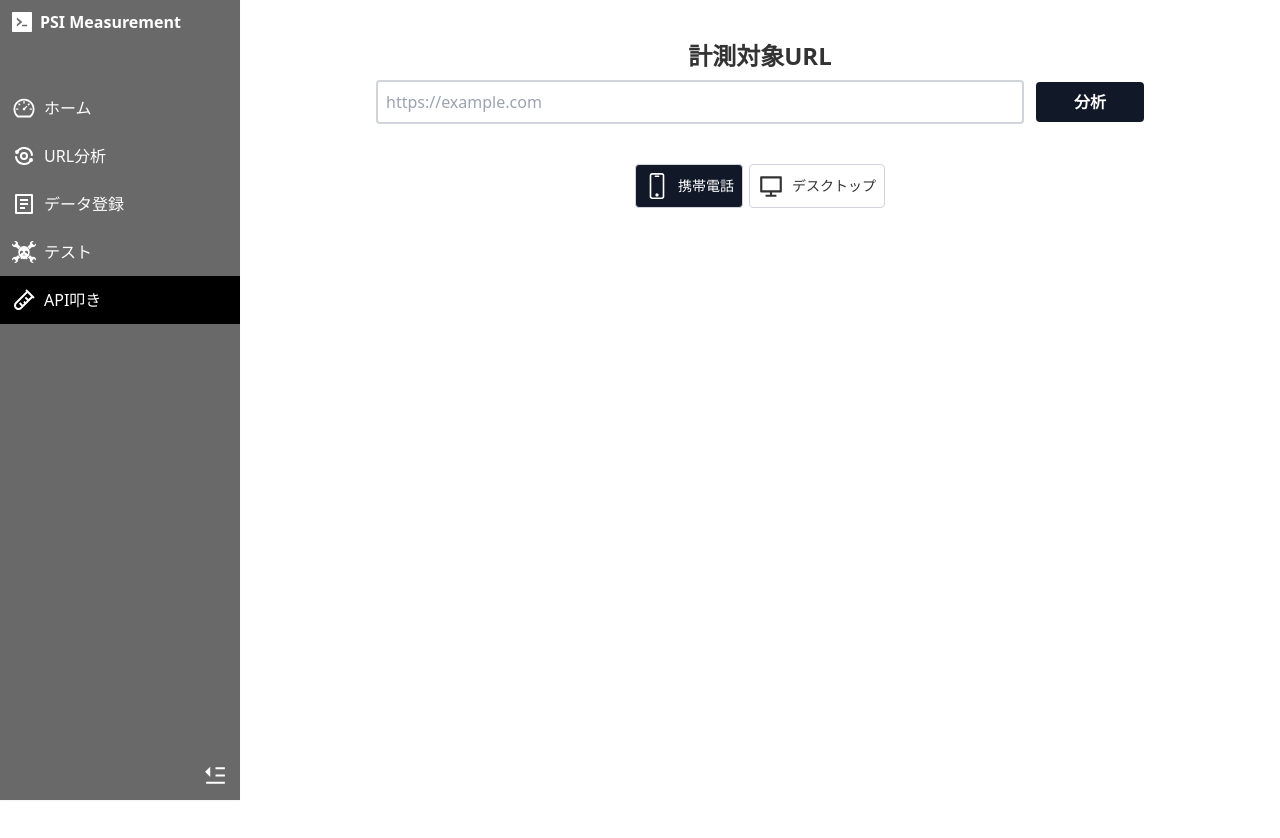
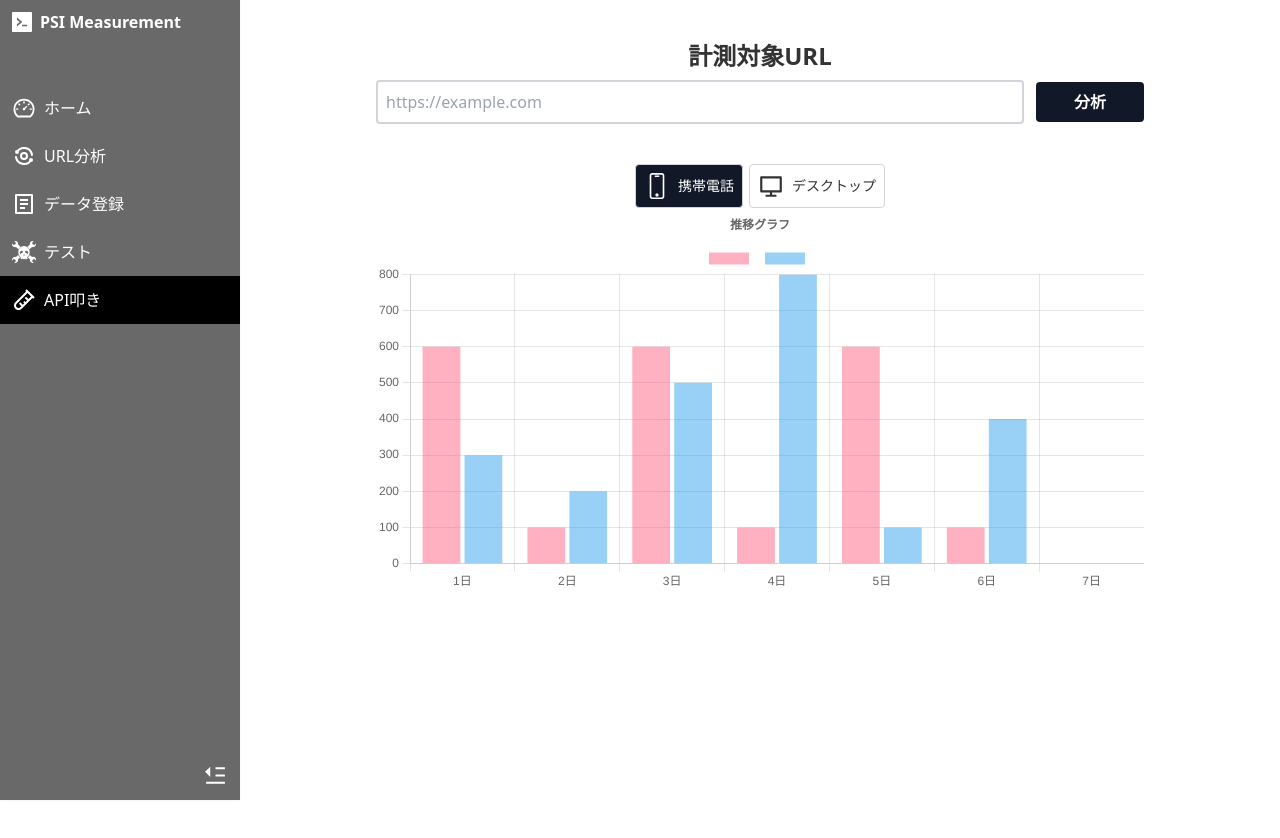
Before and after one commit to ppppppsmash/my-project, a Next.js app in the folder client/: page /apitest in a window 1280 px wide. Shown: the top 838 px of the page. Built offline with nearby package versions, Linux system fonts and the light colour scheme.

Commit message:
add: react-chartjs-2インストール

```diff
--- a/client/app/apitest/page.tsx
+++ b/client/app/apitest/page.tsx
@@ -8,6 +8,42 @@ import { urlValidate } from '@/lib/urlValidate'
 import { SlScreenSmartphone } from 'react-icons/sl'
 import { RiComputerLine } from 'react-icons/ri'
 import Loading from '@/components/Loading'
+
+import { Chart as ChartJS, CategoryScale, LinearScale, BarElement, Title, Tooltip, Legend } from 'chart.js'
+import { Bar } from 'react-chartjs-2'
+ChartJS.register(
+  CategoryScale,
+  LinearScale,
+  BarElement,
+  Title,
+  Tooltip,
+  Legend
+);
+
+export const options = {
+  responsive: true,
+  plugins: {
+    legend: {
+      position: 'top' as const,
+    },
+    title: {
+      display: true,
+      text: '推移グラフ',
+    }
+  }
+}
+
+const labels = ['1日', '2日', '3日', '4日', '5日', '6日', '7日']
+
+const testData = [
+  {id: 1, label:'', data: [600, 100, 600, 100, 600, 100], backgroundColor: 'rgba(255, 99, 132, 0.5)',},
+  {id: 2, label:'', data: [300, 200, 500, 800, 100, 400], backgroundColor: 'rgba(53, 162, 235, 0.5)',},
+]
+
+export const data = {
+  labels,
+  datasets: testData,
+};
 
 interface Props extends ApiResultType {}
 
@@ -148,6 +184,8 @@ const page: NextPage<Props> = (props): JSX.Element => {
               <div>desktop: {page.score}</div>
             ))
           }
+
+          <Bar datasetIdKey='id' options={options} data={data} />
         </div>
       </section>
     </div>
--- a/client/package.json
+++ b/client/package.json
@@ -13,11 +13,13 @@
     "@types/react": "18.0.37",
     "@types/react-dom": "18.0.11",
     "autoprefixer": "10.4.14",
+    "chart.js": "^4.3.0",
     "eslint": "8.38.0",
     "eslint-config-next": "13.3.0",
     "next": "^13.3.1",
     "postcss": "8.4.23",
     "react": "18.2.0",
+    "react-chartjs-2": "^5.2.0",
     "react-dom": "18.2.0",
     "react-icons": "^4.8.0",
     "tailwindcss": "3.3.1",
```
Also changed, not shown: 1 other file (tests, documents, lock files or other folders).
